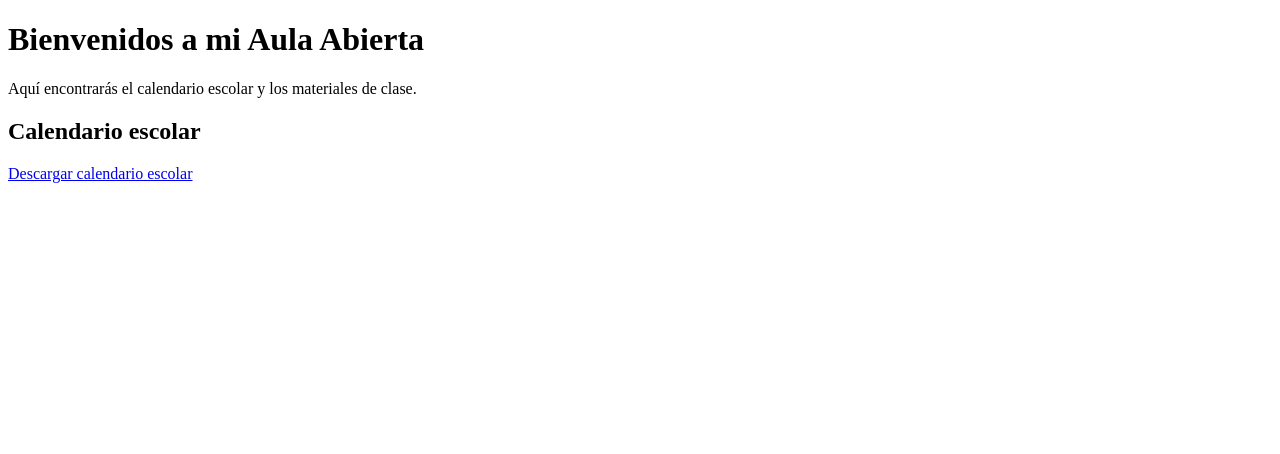
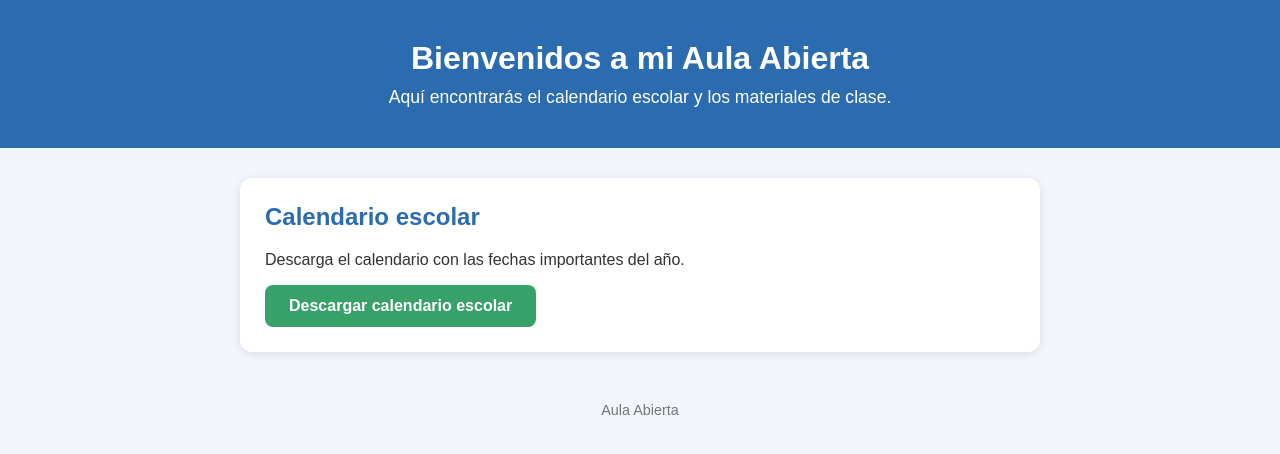
Before and after one commit to maribelariasmartinez54-source/calendario-escolar, a plain HTML site: page index.html in a window 1280 px wide. Drawn offline with Linux system fonts and the light colour scheme.

Commit message:
Add styling and restructure HTML layout

```diff
--- a/index.html
+++ b/index.html
@@ -4,11 +4,74 @@
   <meta charset="UTF-8">
   <meta name="viewport" content="width=device-width, initial-scale=1">
   <title>Mi Aula Abierta</title>
+  <style>
+    body {
+      margin: 0;
+      font-family: Arial, sans-serif;
+      background: #f2f6fc;
+      color: #333;
+    }
+    header {
+      background: #2b6cb0;
+      color: white;
+      text-align: center;
+      padding: 40px 20px;
+    }
+    header h1 {
+      margin: 0 0 10px 0;
+      font-size: 2em;
+    }
+    header p {
+      margin: 0;
+      font-size: 1.1em;
+    }
+    main {
+      max-width: 800px;
+      margin: 30px auto;
+      padding: 0 20px;
+    }
+    .tarjeta {
+      background: white;
+      border-radius: 12px;
+      padding: 25px;
+      box-shadow: 0 2px 8px rgba(0, 0, 0, 0.1);
+    }
+    .tarjeta h2 {
+      margin-top: 0;
+      color: #2b6cb0;
+    }
+    .boton {
+      display: inline-block;
+      background: #38a169;
+      color: white;
+      text-decoration: none;
+      padding: 12px 24px;
+      border-radius: 8px;
+      font-weight: bold;
+    }
+    .boton:hover {
+      background: #2f855a;
+    }
+    footer {
+      text-align: center;
+      padding: 20px;
+      color: #777;
+      font-size: 0.9em;
+    }
+  </style>
 </head>
 <body>
-  <h1>Bienvenidos a mi Aula Abierta</h1>
-  <p>Aquí encontrarás el calendario escolar y los materiales de clase.</p>
-  <h2>Calendario escolar</h2>
-  <p><a href="calendario%20escolar.docx">Descargar calendario escolar</a></p>
+  <header>
+    <h1>Bienvenidos a mi Aula Abierta</h1>
+    <p>Aquí encontrarás el calendario escolar y los materiales de clase.</p>
+  </header>
+  <main>
+    <div class="tarjeta">
+      <h2>Calendario escolar</h2>
+      <p>Descarga el calendario con las fechas importantes del año.</p>
+      <a class="boton" href="calendario%20escolar.docx">Descargar calendario escolar</a>
+    </div>
+  </main>
+  <footer>Aula Abierta</footer>
 </body>
 </html
```
